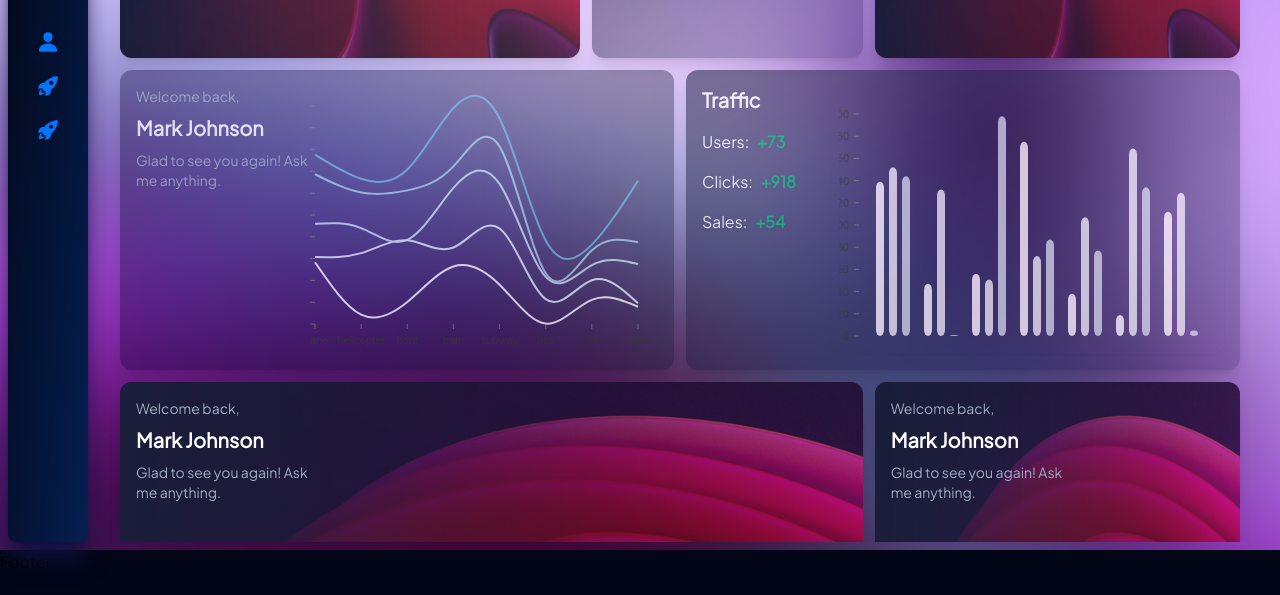
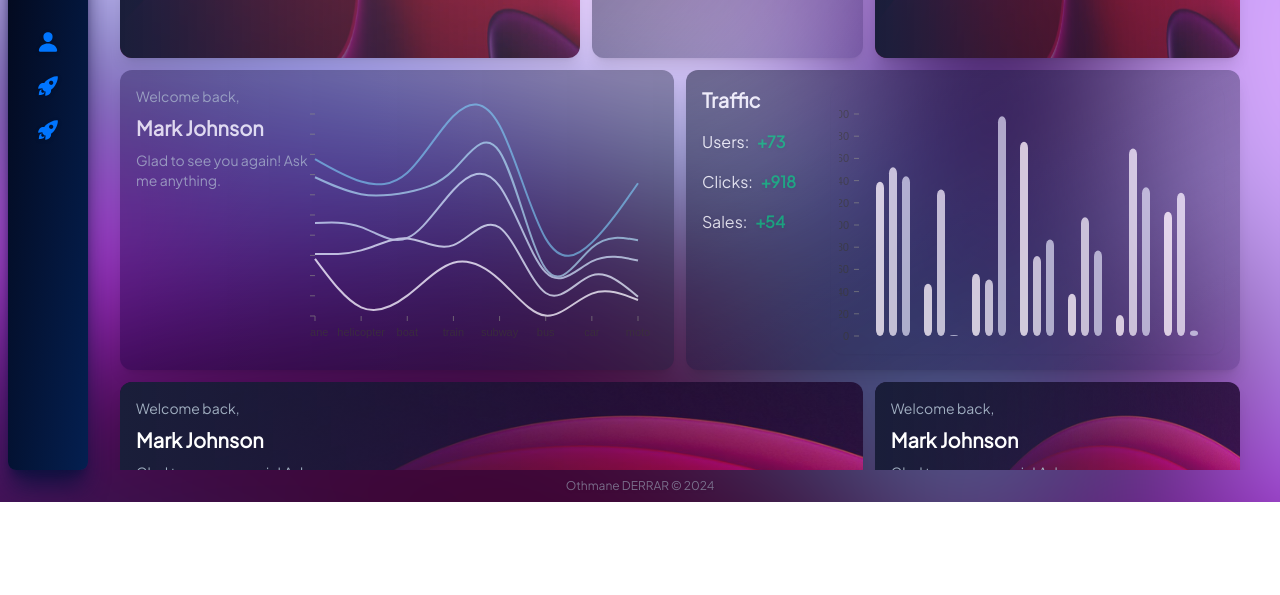
Before and after one commit to OthDr/dot-dashboard, a React (Create React App) app: page /dashboard in a window 1280 px wide. Shown: the part 298-893 px from the top of the page. After the commit the page ends 800 px from the top, so only its background shows below. Built offline with nearby package versions, Linux system fonts and the light colour scheme.

Commit message:
responsive cols

```diff
--- a/src/components/Layout.tsx
+++ b/src/components/Layout.tsx
@@ -7,9 +7,9 @@ import { Outlet } from 'react-router-dom'
 const Layout: React.FC = () => {
 
     return (
-        <div className='block h-screen'>
+        <div className='block h-screen dashboard-bg '>
             <Navbar />
-            <div className="h-[calc(100vh-96px)] flex items-start dashboard-bg p-2">
+            <div className="h-[calc(100vh-72px)] flex items-start p-2">
                 <Sidebar />
                 <div className="block w-full h-full bg-transparent overflow-y-scroll ">
                     <Outlet />
--- a/src/components/global/Footer.tsx
+++ b/src/components/global/Footer.tsx
@@ -1,8 +1,11 @@
 import React from 'react'
+import DothBottomLabel from '../include/DothBottomLabel'
 
 const Footer: React.FC = () => {
     return (
-        <div className='block h-12 bg-slate-950'>Footer</div>
+        <div className='block h-6 bg-transparent'>
+            <DothBottomLabel />
+        </div>
     )
 }
 
--- a/src/scenes/home/cards/ColSpan5R2.tsx
+++ b/src/scenes/home/cards/ColSpan5R2.tsx
@@ -4,31 +4,31 @@ import BarChart from '../../../components/charts/BarChart';
 const ColSpan5R2: React.FC = () => {
     return (
         <div className='group relative block rounded-xl overflow-hidden h-[260px] lg:h-[300px]'>
-            <div className='z-10 p-4 h-full w-full top-0 left-0 absolute flex bg-gradient-to-br from-darkPurple/70 to-darkestPurple1/25 duration-150 lg:opacity-75 hover:opacity-100'>
+            <div className='z-10 p-2 lg:p-4 h-full w-full top-0 left-0 absolute flex lg:flex-row flex-col gap-y-2 bg-gradient-to-br from-darkPurple/70 to-darkestPurple1/25 duration-150 lg:opacity-75 hover:opacity-100'>
 
                 <div className="w-1/3 flex flex-col text-primaryWhite lg:gap-y-4">
                     <h1 className='text-lg lg:text-xl font-bold drops'>Traffic</h1>
 
-                    <ul className='h-fit flex flex-col gap-y-2 lg:gap-y-4 text-base drop-shadow'>
-                        <li>Users:
-                            <span className="text-primaryGreen font-bold px-2">
+                    <ul className='h-fit flex lg:flex-col gap-y-2 gap-x-3 lg:gap-y-4 text-base drop-shadow'>
+                        <li className='text-sm lg:text-base border-b lg:border-none border-primaryGreen'>Users:
+                            <span className="text-primaryGreen font-bold pl-1 lg:px-2">
                                 +73
                             </span>
                         </li>
-                        <li>Clicks:
-                            <span className="text-primaryGreen font-bold px-2">
+                        <li className='text-sm lg:text-base border-b lg:border-none border-primaryGreen'>Clicks:
+                            <span className="text-primaryGreen font-bold pl-1 lg:px-2">
                                 +918
                             </span>
                         </li>
-                        <li>Sales:
-                            <span className="text-primaryGreen font-bold px-2">
+                        <li className='text-sm lg:text-base border-b lg:border-none border-primaryGreen'>Sales:
+                            <span className="text-primaryGreen font-bold pl-1 lg:px-2">
                                 +54
                             </span>
                         </li>
                     </ul>
                 </div>
 
-                <div className=" block w-full h-full bg-transparent bg-darkestPurple2 p-2 rounded-xl group-hover:shadow-darkestPurple1 shadow-sm group-hover:shadow-md ">
+                <div className=" block w-full h-[180px] lg:h-full bg-transparent bg-[#030616] p-2 rounded-xl group-hover:shadow-darkestPurple1 shadow-sm group-hover:shadow-md ">
                     <BarChart />
                 </div>
 
--- a/src/scenes/home/cards/ColSpan7.tsx
+++ b/src/scenes/home/cards/ColSpan7.tsx
@@ -4,14 +4,14 @@ import LineChart from '../../../components/charts/LineChart';
 const ColSpan7: React.FC = () => {
     return (
         <div className='group relative block rounded-xl overflow-hidden h-[260px] lg:h-[300px]'>
-            <div className='z-10 p-4 h-full w-full top-0 left-0 absolute flex bg-gradient-to-r to-darkPurple/50 from-darkestPurple1/45  duration-150  lg:opacity-75 hover:opacity-100'>
+            <div className='z-10 p-2 lg:p-4 h-full w-full top-0 left-0 absolute  flex lg:flex-row flex-col bg-gradient-to-r to-darkPurple/50 from-darkestPurple1/45  duration-150  lg:opacity-75 hover:opacity-100'>
 
-                <div className="w-1/3 flex flex-col text-primaryWhite lg:gap-y-2">
+                <div className="lg:w-1/3 flex flex-col text-primaryWhite lg:gap-y-2">
                     <p className='text-xs lg:text-sm text-baseGray'>Welcome back,</p>
                     <h2 className='text-lg lg:text-xl font-bold'>Mark Johnson</h2>
                     <p className='text-xs lg:text-sm text-baseGray max-w-44'>Glad to see you again! Ask me anything.</p>
                 </div>
-                <div className=" block w-2/3 h-full bg-transparent bg-darkPurple ">
+                <div className=" block w-full lg:w-2/3 h-[180px] lg:h-full py-2 bg-transparent ">
                     <LineChart />
                 </div>
 
```
